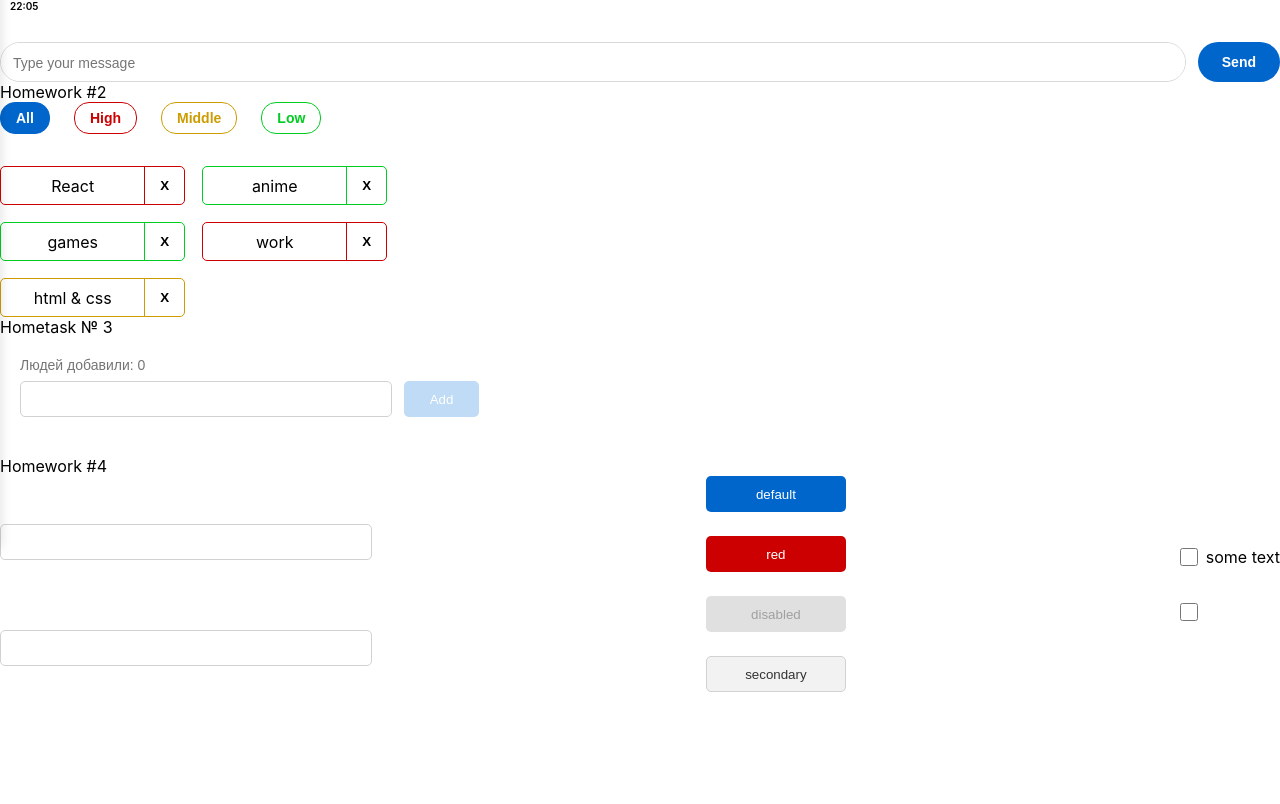
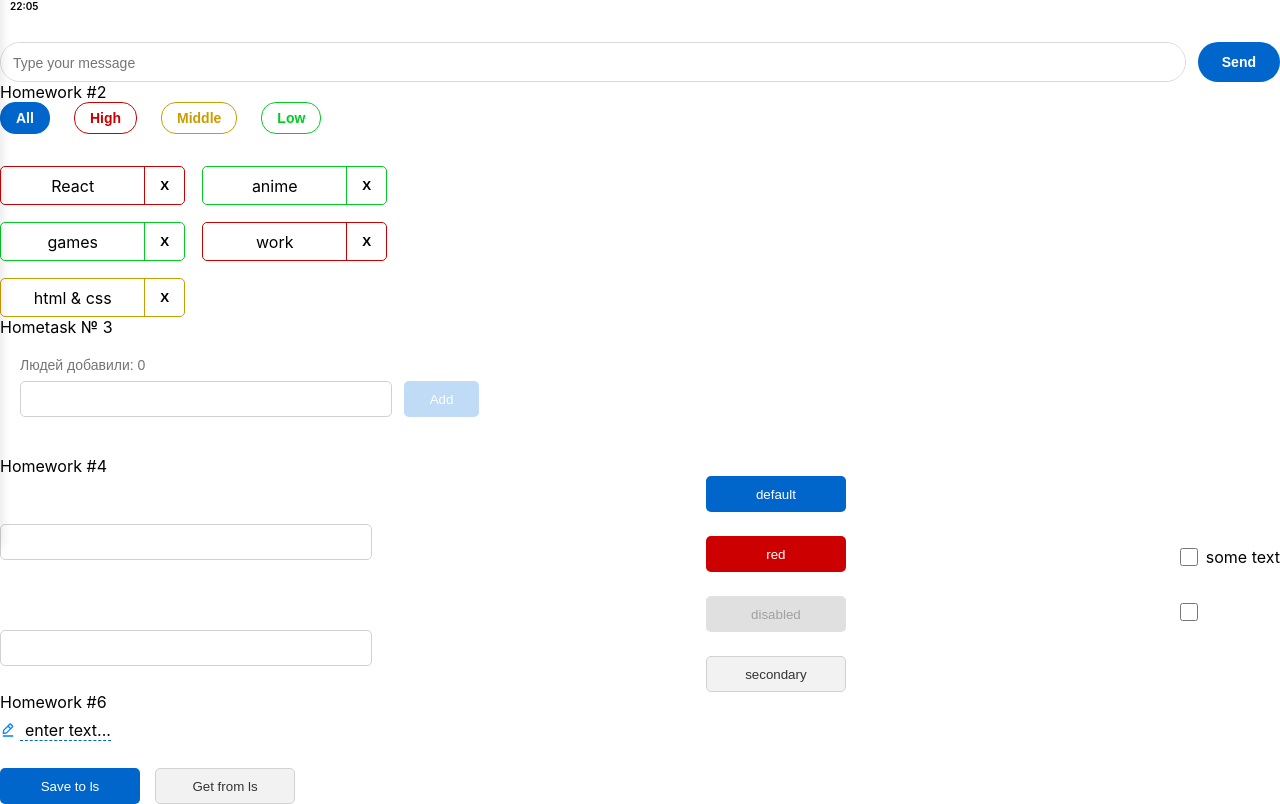
Before and after one commit to StasBolotov/hws2-master, a React (Create React App) app: page /#/pre-junior in a window 1280 px wide. Shown: the part 252-1056 px from the top of the page. Before the commit the page ends 944 px from the top, so only its background shows below. Built offline with nearby package versions, Linux system fonts and the light colour scheme.

Commit message:
completed homework 6

```diff
--- a/src/s1-main/App.tsx
+++ b/src/s1-main/App.tsx
@@ -5,6 +5,7 @@ import HW2 from '../s2-homeworks/hw02/HW2'
 import HW3 from '../s2-homeworks/hw03/HW3'
 import HW4 from '../s2-homeworks/hw04/HW4'
 import HW5 from '../s2-homeworks/hw05/HW5'
+import HW6 from '../s2-homeworks/hw06/HW6'
 
 function App() {
     return (
@@ -16,6 +17,7 @@ function App() {
 
             {/*при выполнении дз 5 и более - закомментировать здесь дз 1-4, так как они есть внутри дз 5*/}
             <HW5/>
+            <HW6/>
         </div>
     )
 }
--- a/src/s2-homeworks/hw06/HW6.module.css
+++ b/src/s2-homeworks/hw06/HW6.module.css
@@ -1,5 +1,8 @@
-.buttonsContainer {
+.editableSpanContainer {
+    margin-bottom: 20px;
 }
 
-.editableSpanContainer {
+.buttonsContainer {
+    display: flex;
+    gap: 15px;
 }
--- a/src/s2-homeworks/hw06/HW6.tsx
+++ b/src/s2-homeworks/hw06/HW6.tsx
@@ -17,9 +17,11 @@ const HW6 = () => {
     const save = () => {
         saveState<string>('hw6-editable-span-value', value)
     }
+
     const restore = () => {
-        // делают студенты
-
+        // Достаем из LS значение по ключу. Если его нет — ставим пустую строку.
+        const stateFromLS = restoreState<string>('hw6-editable-span-value', '')
+        setValue(stateFromLS)
     }
 
     return (
--- a/src/s2-homeworks/hw06/common/c4-SuperEditableSpan/SuperEditableSpan.module.css
+++ b/src/s2-homeworks/hw06/common/c4-SuperEditableSpan/SuperEditableSpan.module.css
@@ -1,11 +1,28 @@
 .spanBlock {
+    display: inline-flex;
+    align-items: center;
+    min-height: 36px;
+}
+
+.spanContainer {
+    display: flex;
+    align-items: center;
+    cursor: pointer;
 }
 
 .span {
+    font-size: 16px;
+    color: #000000;
+    border-bottom: 1px dashed #0066CC; /* подчеркивание как в дизайне */
+    padding-left: 5px;
 }
 
 .input {
+    width: 200px; /* или по дизайну */
 }
 
 .pen {
+    width: 16px;
+    height: 16px;
+    margin-right: 4px;
 }
--- a/src/s2-homeworks/hw06/common/c4-SuperEditableSpan/SuperEditableSpan.tsx
+++ b/src/s2-homeworks/hw06/common/c4-SuperEditableSpan/SuperEditableSpan.tsx
@@ -28,68 +28,52 @@ type SuperEditableSpanType = Omit<DefaultInputPropsType, 'type'> & {
 
 const SuperEditableSpan: React.FC<SuperEditableSpanType> = (
     {
-        autoFocus,
-        onBlur,
-        onEnter,
-        spanProps,
-
-        ...restProps // все остальные пропсы попадут в объект restProps
+        autoFocus, onBlur, onEnter, spanProps,
+        ...restProps
     }
 ) => {
     const [editMode, setEditMode] = useState<boolean>(false)
-    const {children, onDoubleClick, className, defaultText, ...restSpanProps} =
-    spanProps || {}
+    const {children, onDoubleClick, className, defaultText, ...restSpanProps} = spanProps || {}
 
     const onEnterCallback = () => {
-        // выключить editMode при нажатии Enter // делают студенты
-
+        setEditMode(false) // выключить editMode при нажатии Enter
         onEnter?.()
     }
     const onBlurCallback = (e: React.FocusEvent<HTMLInputElement>) => {
-        // выключить editMode при нажатии за пределами инпута // делают студенты
-
+        setEditMode(false) // выключить editMode при потере фокуса
         onBlur?.(e)
     }
-    const onDoubleClickCallBack = (
-        e: React.MouseEvent<HTMLSpanElement, MouseEvent>
-    ) => {
-        // включить editMode при двойном клике // делают студенты
-
+    const onDoubleClickCallBack = (e: React.MouseEvent<HTMLSpanElement, MouseEvent>) => {
+        setEditMode(true) // включить editMode при двойном клике
         onDoubleClick?.(e)
     }
 
-    const spanClassName = s.span
-        + (className ? ' ' + className : '')
+    const spanClassName = s.span + (className ? ' ' + className : '')
 
     return (
-        <>
+        <div className={s.spanBlock}>
             {editMode ? (
                 <SuperInputText
                     autoFocus={autoFocus || true}
                     onBlur={onBlurCallback}
                     onEnter={onEnterCallback}
                     className={s.input}
-                    {...restProps} // отдаём инпуту остальные пропсы если они есть (value например там внутри)
+                    {...restProps}
                 />
             ) : (
-                <div className={s.spanBlock}>
-                    <img
-                        src={editIcon}
-                        className={s.pen}
-                        alt={'edit'}
-                    />
+                <div className={s.spanContainer}>
+                    <img src={editIcon} className={s.pen} alt={'edit'} />
                     <span
                         onDoubleClick={onDoubleClickCallBack}
                         className={spanClassName}
                         {...restSpanProps}
                     >
-                        {/*если нет захардкодженного текста для спана, то значение инпута*/}
-
+                        {/* если нет текста, показать defaultText или значение инпута */}
                         {children || restProps.value || defaultText}
                     </span>
                 </div>
             )}
-        </>
+        </div>
     )
 }
 
```
